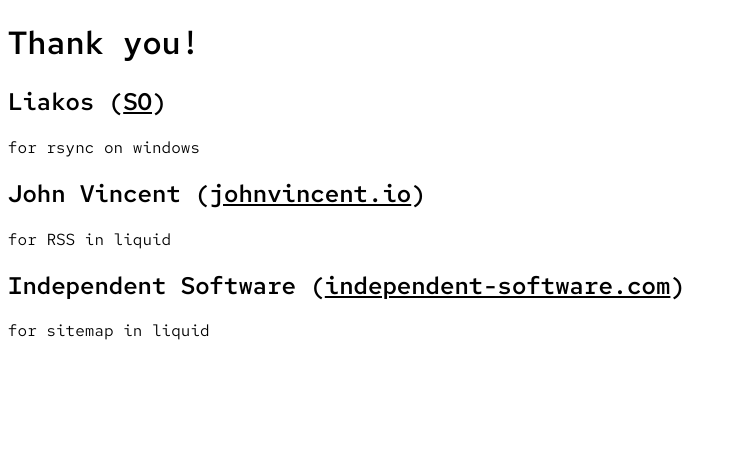
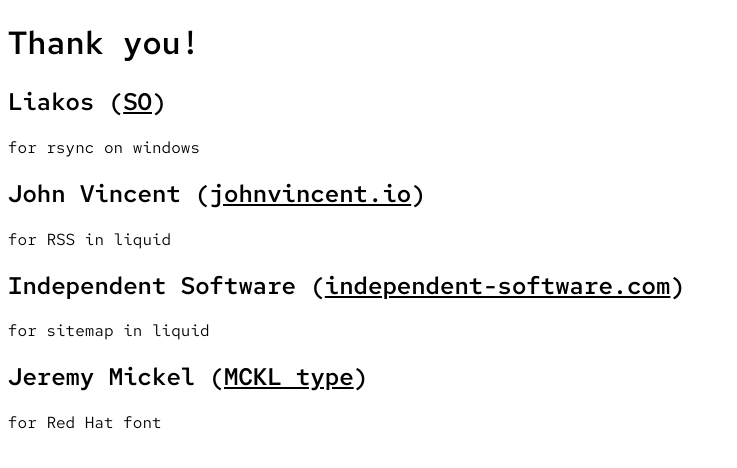
Before and after one commit to TomJB1/my-website-jekyll, a Jekyll site: the page built from thank-you.html, in a window 1280 px wide. Shown: the top 468 px of the page, without its empty margins (0-737 px from the left). Built offline with Jekyll 4.4.1, drawn with Linux system fonts in a browser that asks for light colours.

Commit message:
add thank you to Mickel for Red Hat font

```diff
--- a/thank-you.html
+++ b/thank-you.html
@@ -15,6 +15,11 @@ people:
         Where: independent-software.com
         Link: https://independent-software.com
         For: sitemap in liquid
+    -
+        Name: Jeremy Mickel
+        Where: MCKL type
+        Link: https://mckltype.com/
+        For: Red Hat font
 ---
 <!DOCTYPE html>
 <html lang="en">
```
